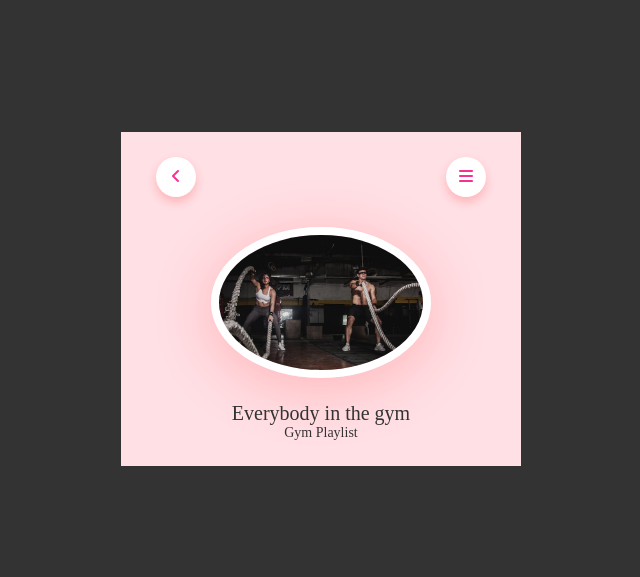
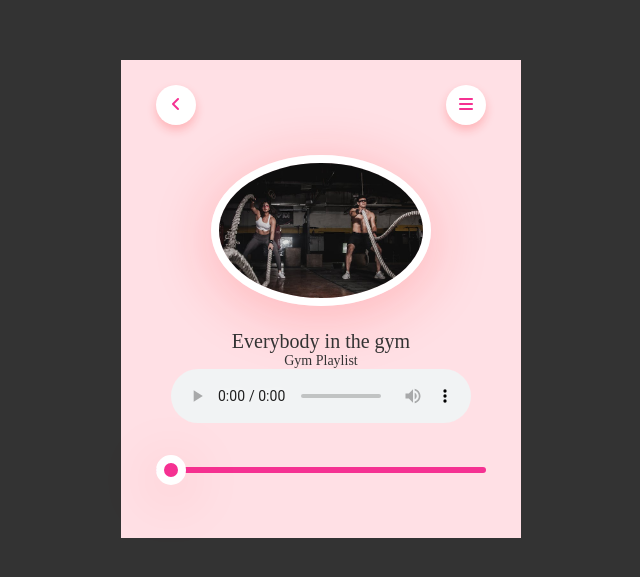
Before and after one commit to fadyibrahimdev/music-player, a plain HTML site: page index.html in a window 1280 px wide. Shown: the part 101-678 px from the top of the page, without its empty margins (319-959 px from the left). Drawn offline with Linux system fonts and the light colour scheme.

Commit message:
add: progress bar

```diff
--- a/index.html
+++ b/index.html
@@ -21,6 +21,12 @@
             <img src="thumbnails/1.jpg" class="song-img">
             <h1>Everybody in the gym</h1>
             <p>Gym Playlist</p>
+
+            <audio controls>
+                <source src="songs/everybody-in-the-gym.mp3" type="audio/mpeg">
+            </audio>
+
+            <input type="range" value="0" id="progress">
         </div>
     </div>
 </body>
--- a/styles.css
+++ b/styles.css
@@ -55,3 +55,23 @@ nav .circle {
     font-size: 14px;
     color: #333;
 }
+
+#progress {
+    appearance: none;
+    width: 100%;
+    height: 6px;
+    background: #f53192;
+    border-radius: 4px;
+    cursor: pointer;
+    margin: 40px 0;
+}
+
+#progress::-webkit-slider-thumb {
+    appearance: none;
+    background: #f53192;
+    width: 30px;
+    height: 30px;
+    border-radius: 50%;
+    border: 8px solid #fff;
+    box-shadow: 0 10px 60px rgba(255, 26, 26, 0.22);
+}
```
